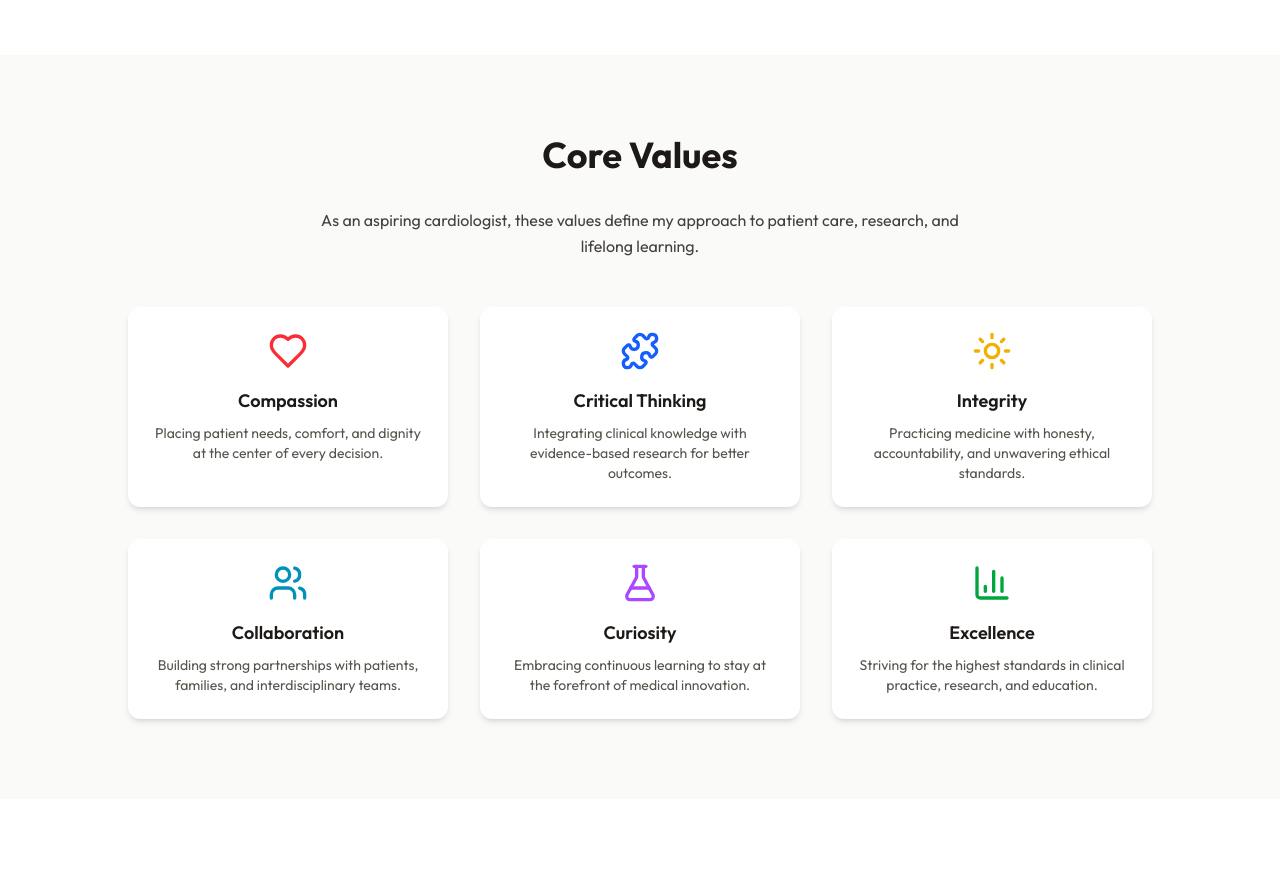
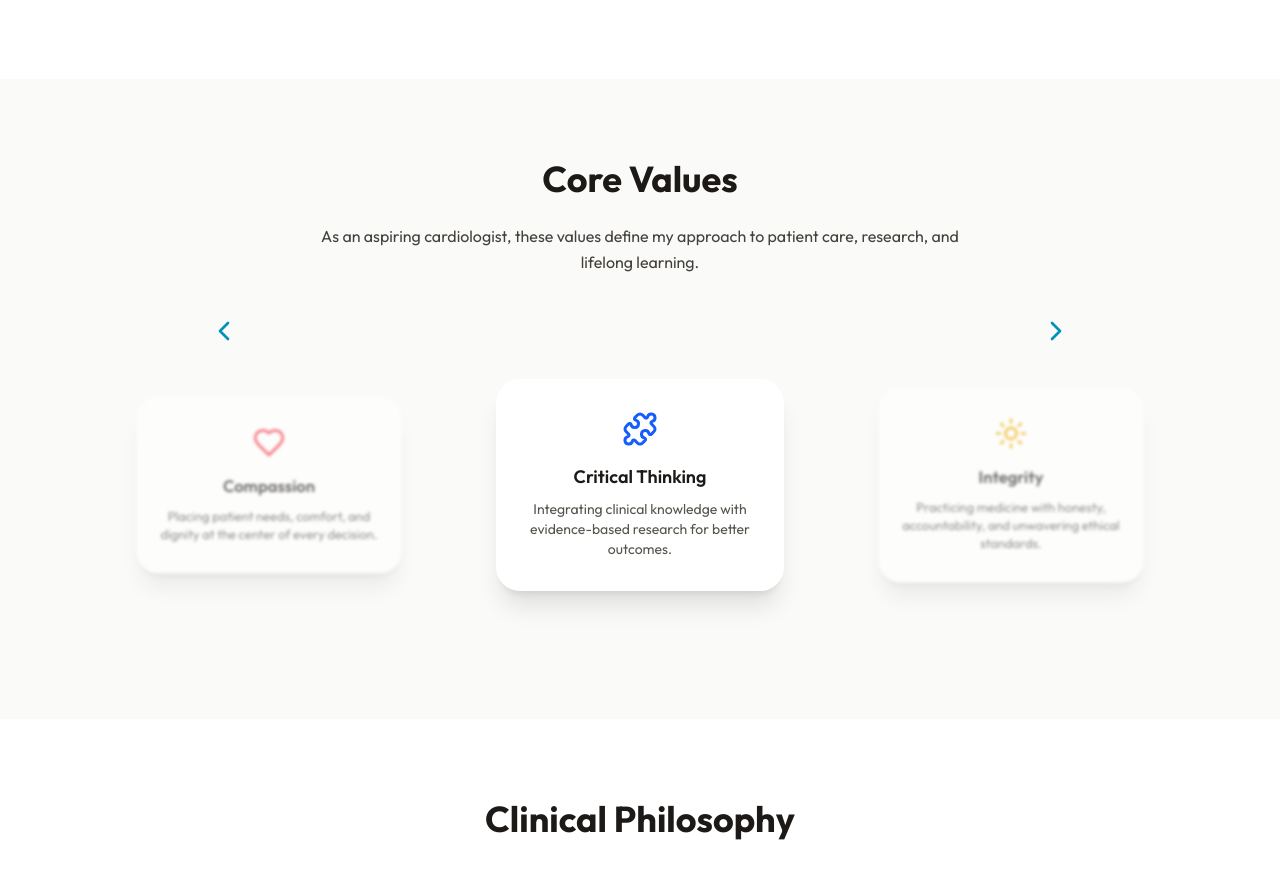
Before and after one commit to panteliskarabetsos/drzisis-portfolio, a Next.js app: page / in a window 1280 px wide. Shown: the part 1082-1965 px from the top of the page. Built offline with nearby package versions, Linux system fonts and the light colour scheme.

Commit message:
General Improvements

```diff
--- a/src/app/page.js
+++ b/src/app/page.js
@@ -13,7 +13,9 @@ import {
   SunIcon,
   ClipboardDocumentListIcon,
 } from "@heroicons/react/24/solid";
-import { Heart, Puzzle, Sun, Users, FlaskConical, BarChart3, MessageSquare,Leaf,Quote, ChevronDown } from "lucide-react";
+import { useState, useEffect } from "react";
+import { AnimatePresence, motion } from "framer-motion";
+import { Heart, Puzzle, Sun, Users, FlaskConical, BarChart3, MessageSquare,Leaf,Quote, ChevronDown, ChevronLeft , ChevronRight } from "lucide-react";
 
 
 export default function HomePage() {
@@ -49,9 +51,9 @@ export default function HomePage() {
           </div>
         </section> */}
 
-                  {/* NEW HERO SECTION */}
+                  {/*  HERO SECTION */}
                 <section className="relative min-h-[90vh] flex items-center justify-center overflow-hidden bg-gradient-to-r from-white via-stone-100 to-white lg:bg-none">
-              {/* Background Image: Desktop Half */}
+              {/* Background Image */}
               <div
                 className="absolute inset-0 hidden lg:block w-1/2 bg-cover bg-center"
                 style={{ backgroundImage: 'url("/hero-bg.jpg")' }}
@@ -97,7 +99,7 @@ export default function HomePage() {
           <div className="text-center">
             <h2 className="text-4xl font-bold mb-6 text-stone-900">About Me</h2>
             <p className="text-stone-700 mb-8 max-w-2xl mx-auto">
-              Passionate about cardiology and preventive medicine, dedicated to enhancing patient care through clinical excellence. Committed to continuous learning, research, and compassionate practice.
+             Passionate about cardiology and preventive medicine, with a focus on enhancing patient outcomes through compassionate care and evidence-based clinical practice. Dedicated to promoting cardiovascular health by integrating precision medicine, early intervention and a patient-centered approach.
             </p>
             <a
               href="/about"
@@ -109,47 +111,17 @@ export default function HomePage() {
         </section>
 
           {/* CORE VALUES SECTION */}
-        <section className="bg-stone-50 py-20 px-4 sm:px-6 lg:px-8">
-          <div className="mx-auto max-w-7xl text-center">
-            <h2 className="text-4xl font-bold mb-8 text-stone-900">Core Values</h2>
-            <p className="text-stone-700 mb-12 max-w-2xl mx-auto leading-relaxed">
-              As an aspiring cardiologist, these values define my approach to patient care, research, and lifelong learning.
-            </p>
+     <section className="bg-stone-50 py-20 px-4 sm:px-6 lg:px-8">
+  <div className="mx-auto max-w-6xl text-center">
+    <h2 className="text-4xl font-bold mb-6 text-stone-900">Core Values</h2>
+    <p className="text-stone-700 mb-10 max-w-2xl mx-auto leading-relaxed">
+      As an aspiring cardiologist, these values define my approach to patient care, research, and lifelong learning.
+    </p>
+    <RotatingCoreValues />
+  </div>
+</section>
 
-            <div className="grid grid-cols-1 sm:grid-cols-2 md:grid-cols-3 gap-8 max-w-5xl mx-auto">
-              <FocusAreaCard
-                icon={<Heart size={40} className="text-red-500 mx-auto" />}
-                title="Compassion"
-                description="Placing patient needs, comfort, and dignity at the center of every decision."
-              />
-              <FocusAreaCard
-                icon={<Puzzle size={40} className="text-blue-600 mx-auto" />}
-                title="Critical Thinking"
-                description="Integrating clinical knowledge with evidence-based research for better outcomes."
-              />
-              <FocusAreaCard
-                icon={<Sun size={40} className="text-yellow-500 mx-auto" />}
-                title="Integrity"
-                description="Practicing medicine with honesty, accountability, and unwavering ethical standards."
-              />
-              <FocusAreaCard
-                icon={<Users size={40} className="text-cyan-600 mx-auto" />}
-                title="Collaboration"
-                description="Building strong partnerships with patients, families, and interdisciplinary teams."
-              />
-              <FocusAreaCard
-                icon={<FlaskConical size={40} className="text-purple-500 mx-auto" />}
-                title="Curiosity"
-                description="Embracing continuous learning to stay at the forefront of medical innovation."
-              />
-              <FocusAreaCard
-                icon={<BarChart3 size={40} className="text-green-600 mx-auto" />}
-                title="Excellence"
-                description="Striving for the highest standards in clinical practice, research, and education."
-              />
-            </div>
-          </div>
-        </section>
+
         {/* CLINICAL PHILOSOPHY SECTION */}
         <section className="py-20 bg-white px-4 sm:px-6 lg:px-8">
           <div className="mx-auto max-w-6xl text-center">
@@ -257,6 +229,128 @@ export default function HomePage() {
  * Stats/achievements card with an optional icon, a bold number, and a label.
  * Features a circular background behind the icon for a modern look.
  */
+
+
+function RotatingCoreValues() {
+  const values = [
+    {
+      title: "Compassion",
+      description:
+        "Placing patient needs, comfort, and dignity at the center of every decision.",
+      icon: <Heart size={36} className="text-red-500" />,
+    },
+    {
+      title: "Critical Thinking",
+      description:
+        "Integrating clinical knowledge with evidence-based research for better outcomes.",
+      icon: <Puzzle size={36} className="text-blue-600" />,
+    },
+    {
+      title: "Integrity",
+      description:
+        "Practicing medicine with honesty, accountability, and unwavering ethical standards.",
+      icon: <Sun size={36} className="text-yellow-500" />,
+    },
+    {
+      title: "Collaboration",
+      description:
+        "Building strong partnerships with patients, families, and interdisciplinary teams.",
+      icon: <Users size={36} className="text-cyan-600" />,
+    },
+    {
+      title: "Curiosity",
+      description:
+        "Embracing continuous learning to stay at the forefront of medical innovation.",
+      icon: <FlaskConical size={36} className="text-purple-500" />,
+    },
+    {
+      title: "Excellence",
+      description:
+        "Striving for the highest standards in clinical practice, research, and education.",
+      icon: <BarChart3 size={36} className="text-green-600" />,
+    },
+  ];
+
+  const [index, setIndex] = useState(0);
+  const total = values.length;
+
+  const goTo = (newIndex) => {
+    setIndex((newIndex + total) % total);
+  };
+
+  useEffect(() => {
+    const interval = setInterval(() => goTo(index + 1), 4000);
+    return () => clearInterval(interval);
+  }, [index]);
+
+  const getItem = (offset) => values[(index + offset + total) % total];
+
+ const renderCard = (item, position) => {
+  const isCenter = position === 0;
+  return (
+    <motion.div
+      key={item.title}
+      layout
+      initial={{ opacity: 0, scale: 0.8, y: 20 }}
+      animate={{
+        opacity: isCenter ? 1 : 0.6,
+        scale: isCenter ? 1 : 0.92,
+        y: 0,
+        filter: isCenter ? "blur(0px)" : "blur(2px)",
+      }}
+      transition={{ duration: 0.6, ease: "easeInOut" }}
+        className={`
+        bg-white rounded-3xl shadow-xl px-6 py-8 w-full max-w-[18rem]
+        text-center flex-shrink-0 mx-auto
+        ${isCenter ? "z-20" : "z-10"}
+      `}
+
+    >
+      <div className="flex flex-col items-center">
+        <div className="mb-4">{item.icon}</div>
+        <h3 className="text-lg font-semibold text-stone-900 mb-2">
+          {item.title}
+        </h3>
+        <p className="text-sm text-stone-600">{item.description}</p>
+      </div>
+    </motion.div>
+  );
+};
+
+
+return (
+  <div className="w-full overflow-x-hidden px-4 sm:px-6 lg:px-8 pb-12">
+    <div className="relative flex flex-col items-center w-full">
+      {/* Arrows */}
+      <div className="flex justify-between w-full max-w-4xl px-4 mb-8">
+        <button
+          onClick={() => goTo(index - 1)}
+          className="text-cyan-600 hover:text-cyan-800 transition"
+          aria-label="Previous"
+        >
+          <ChevronLeft size={32} />
+        </button>
+        <button
+          onClick={() => goTo(index + 1)}
+          className="text-cyan-600 hover:text-cyan-800 transition"
+          aria-label="Next"
+        >
+          <ChevronRight size={32} />
+        </button>
+      </div>
+
+      {/* Carousel */}
+      <div className="flex justify-center gap-6 items-center transition-transform duration-500 w-full">
+        {[-1, 0, 1].map((offset) =>
+          renderCard(getItem(offset), offset)
+        )}
+      </div>
+    </div>
+  </div>
+);
+
+}
+
 function StatBox({ icon, number, label }) {
   return (
     <div
```
